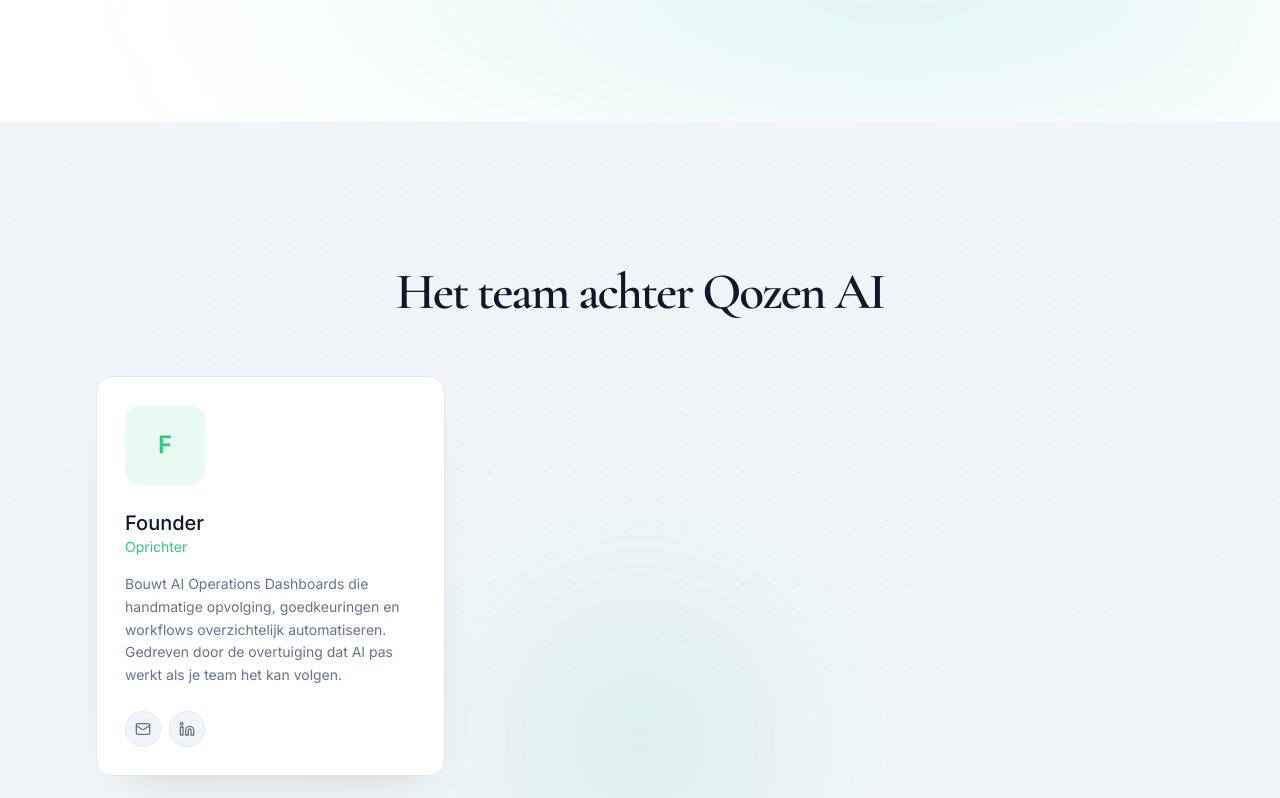
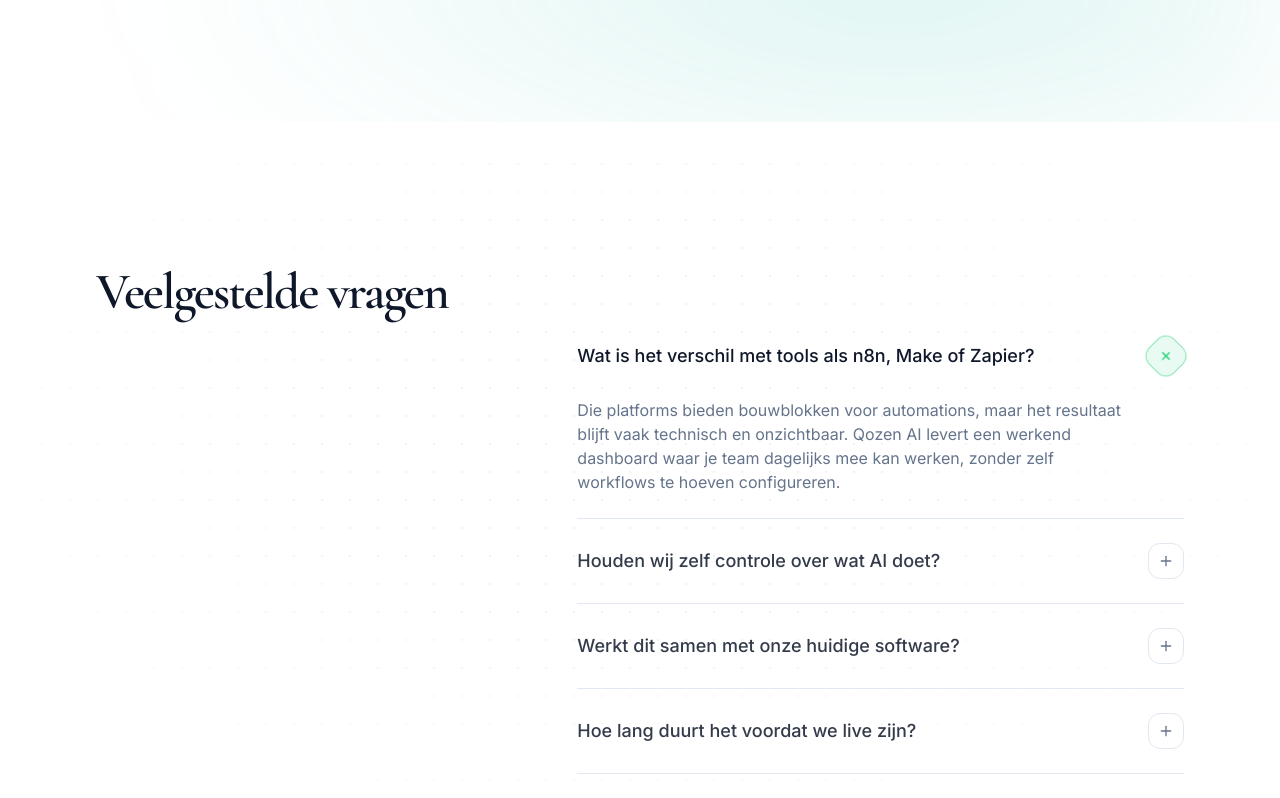
Before and after one commit to Consultium-AI/flowgen-ai, a Next.js app: page /over-ons in a window 1280 px wide. Shown: the part 940-1738 px from the top of the page. Built offline with nearby package versions, Linux system fonts and the light colour scheme.

Commit message:
refactor(over-ons): verwijder team-sectie
Co-authored-by: Cursor <cursoragent@cursor.com>

```diff
--- a/components/over-ons/AboutContent.tsx
+++ b/components/over-ons/AboutContent.tsx
@@ -1,12 +1,10 @@
 "use client";
 
 import { motion } from "framer-motion";
-import { Linkedin, Mail } from "lucide-react";
 import { ScrollReveal } from "@/components/ui/ScrollReveal";
 import { SectionBackground } from "@/components/ui/SectionBackground";
-import { SectionHeading } from "@/components/ui/SectionHeading";
 import { FAQ } from "@/components/home/FAQ";
-import { ABOUT, SITE } from "@/lib/content";
+import { ABOUT } from "@/lib/content";
 
 export function AboutContent() {
   return (
@@ -56,65 +54,6 @@ export function AboutContent() {
         </div>
       </section>
 
-      {/* Team */}
-      <section className="section">
-        <SectionBackground
-          variant="dots"
-          shade="dim"
-          accent="bottom"
-          intensity="medium"
-        />
-        <div className="container-narrow">
-          <SectionHeading
-            eyebrow={ABOUT.team.eyebrow}
-            title={ABOUT.team.title}
-            align="center"
-          />
-          <div className="mt-14 grid gap-5 sm:grid-cols-2 lg:grid-cols-3">
-            {ABOUT.team.members.map((member, i) => (
-              <ScrollReveal key={member.name} delay={0.1 * i}>
-                <motion.div
-                  whileHover={{ y: -6 }}
-                  transition={{ duration: 0.4, ease: [0.21, 0.6, 0.36, 1] }}
-                  className="group relative h-full overflow-hidden rounded-2xl border border-border bg-white p-7 shadow-card"
-                >
-                  <div
-                    aria-hidden
-                    className="pointer-events-none absolute -bottom-24 -right-12 h-48 w-48 rounded-full bg-accent/10 opacity-0 blur-3xl transition-opacity duration-700 group-hover:opacity-100"
-                  />
-                  <div className="relative">
-                    <div className="grid h-20 w-20 place-items-center rounded-2xl bg-accent/10 text-2xl font-semibold text-accent">
-                      {member.initials}
-                    </div>
-                    <h3 className="mt-6 text-xl font-medium text-ink">{member.name}</h3>
-                    <p className="text-sm text-accent">{member.role}</p>
-                    <p className="mt-4 text-sm leading-relaxed text-muted">{member.bio}</p>
-                    <div className="mt-6 flex gap-2">
-                      <a
-                        href={`mailto:${SITE.email}`}
-                        aria-label="Email"
-                        className="grid h-9 w-9 place-items-center rounded-full border border-border bg-bg-elevated text-muted transition-colors hover:border-accent/40 hover:text-accent"
-                      >
-                        <Mail className="h-4 w-4" />
-                      </a>
-                      <a
-                        href={SITE.socials.linkedin}
-                        target="_blank"
-                        rel="noopener noreferrer"
-                        aria-label="LinkedIn"
-                        className="grid h-9 w-9 place-items-center rounded-full border border-border bg-bg-elevated text-muted transition-colors hover:border-accent/40 hover:text-accent"
-                      >
-                        <Linkedin className="h-4 w-4" />
-                      </a>
-                    </div>
-                  </div>
-                </motion.div>
-              </ScrollReveal>
-            ))}
-          </div>
-        </div>
-      </section>
-
       <FAQ />
     </>
   );
--- a/lib/content.ts
+++ b/lib/content.ts
@@ -517,18 +517,6 @@ export const ABOUT = {
     "Geen abstracte technologie-beloften, maar werkende systemen. Dashboards waarin elk proces zichtbaar, controleerbaar en schaalbaar is.",
     "Onze aanpak is ontstaan vanuit de operationele praktijk van Consultium AI. Die hands-on ervaring zetten we nu in om pilots te draaien voor ambitieuze bedrijven.",
   ],
-  team: {
-    eyebrow: "Team",
-    title: "Het team achter Qozen AI",
-    members: [
-      {
-        name: "Founder",
-        role: "Oprichter",
-        bio: "Bouwt AI Operations Dashboards die handmatige opvolging, goedkeuringen en workflows overzichtelijk automatiseren. Gedreven door de overtuiging dat AI pas werkt als je team het kan volgen.",
-        initials: "F",
-      },
-    ],
-  },
 };
 
 export const CONTACT = {
```
